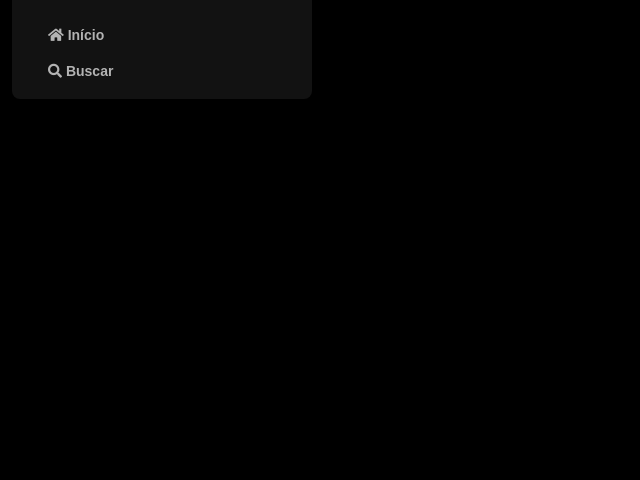
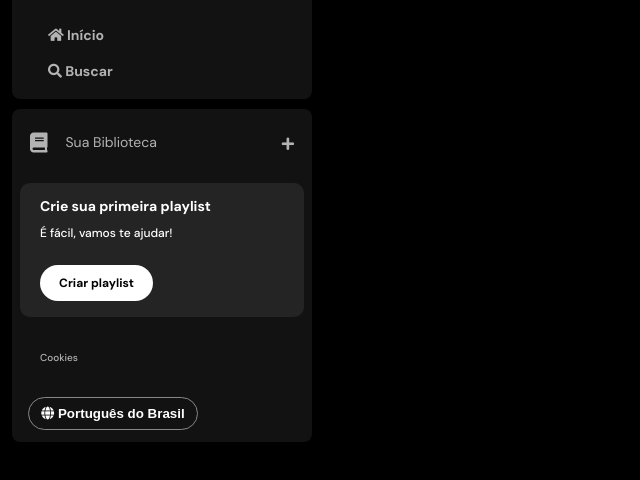
Before and after one commit to gabe1601/songs-site-project, a plain HTML site: page index.html in a window 1280 px wide. Shown: the part 74-554 px from the top of the page, without its empty margins (0-640 px from the left). Drawn offline with Linux system fonts and the light colour scheme.

Commit message:
library, buttons, cookies and languages add.

```diff
--- a/index.html
+++ b/index.html
@@ -6,7 +6,7 @@
     <title>Spotify Imersão</title>
     <link rel="stylesheet" href="reset.css">
     <link rel="stylesheet" href="style.css">
-
+    <link href="https://fonts.googleapis.com/css2?family=DM+Sans:wght@400;500;700&display=swap" rel="stylesheet">
     <link rel="stylesheet"
         href="https://use.fontawesome.com/releases/v5.15.4/css/solid.css"
         integrity="sha384-Tv5i09RULyHKMwX0E8wJUqSOaXlyu3SQxORObAI08iUwIalMmN5L6AvlPX2LMoSE"
@@ -21,13 +21,12 @@
 </head>
 <body>
     <div class="sidebar">
-        <nav class="sidebar__navegation">
+        <nav class="sidebar__navigation">
             <div class="logo">
                 <a href="">
                     <img src="./assets/icons/logo-spotify.png" alt="logo do spotify">
                 </a>
                 </div>
-                <div>
                     <ul>
                         <li>
                             <a href="">
@@ -42,9 +41,40 @@
                             </a>
                         </li>
                     </ul>
+        </nav>
+
+        <div class="library">
+            <div class="library__content">
+                <button class="library__button">
+                    <span class="fa fas fa-book"></span>
+                    <span>Sua Biblioteca</span>
+                </button>
+                <span class="fa fa-plus"></span>
+            </div>
+
+            <section class="section-playlist">
+                <div class="section-playlist__content">
+                    <span class="text title">Crie sua primeira playlist</span>
+                    <span class="text subtitle">É fácil, vamos te ajudar!</span>
+                    <button class="section-playlist__button">
+                        <span>Criar playlist</span>
+                    </button>
                 </div>
+            </section>
+
+            <div class="cookies">
+                <a href="">Cookies</a>
             </div>
-        </nav>
+
+            <div class="languages">
+                <button class="languages__button">
+                    <span class="fa fa-globe"></span>
+                    <span>Português do Brasil</span>
+                </button>
+            </div>
+
+        </div>
+
     </div>
 </body>
 </html>
--- a/style.css
+++ b/style.css
@@ -1,36 +1,36 @@
 body{
-    background-color: black;
+    background-color: #000;
 }
 
 .sidebar{
-    position: fixed;
-    top: 0;
-    left: 0;
-    bottom: 0;
-    padding: 12px;
-    width: 300px;
+    position:fixed;
+    top:0;
+    left:0;
+    bottom:0;
+    padding:12px;
+    width:300px;
 }
 
-.sidebar__navegation{
+.sidebar__navigation{
     background-color: #121212;
-    border-radius: 8px;
-    padding: 16px 0px 0px 16px;
+    border-radius:8px;
+    padding:16px 0 0 16px;
 }
 
-.sidebar__navegation .logo{
+.logo{
     background: #121212;
-    display: flex;
-    border-radius: 8px;
-    padding: 16px 0 0 16px;
+    display:flex;
+    border-radius:8px ;
+    padding:16px 0 0 16px;
 }
 
-.logo img{
-    width: 80px;
+.sidebar__navigation .logo img{
+    width:80px;
 }
 
 .sidebar nav ul{
     margin-top: 20px;
-    padding: 0 20px 10px 20px;
+    padding:0 20px 10px 20px;
 }
 
 .sidebar ul li{
@@ -44,3 +44,128 @@ body{
     font-size: 14px;
     font-family: "DM Sans", sans-serif;
 }
+
+.library{
+    background-color: #121212;
+    border-radius: 8px;
+    display: flex;
+    justify-content: space-between;
+    flex-direction: column;
+    padding: 4px 8px;
+    color: #b3b3b3;
+    font-weight: 600;
+    font-size: 14px;
+    margin-top: 10px;
+}
+
+.library .library__content{
+    display: flex;
+    justify-content: space-between;
+}
+
+.library .library__button{
+    font-family: "DM Sans", sans-serif;
+    display: flex;
+    margin-right: 10px;
+    color:#b3b3b3;
+    background-color: transparent;
+    border:0px;
+    font-size: 14px;
+    font-weight: 700px;
+    text-align: center;
+    text-decoration: none;
+    text-transform: none;
+    padding: 20px 10px;
+}
+
+.library .library__button .fa{
+    font-size: 20px;
+    margin-right: 10px;
+    font-weight: 300;
+    padding-right: 8px;
+    color:#b3b3b3;
+}
+
+.library .library__content .fa-plus{
+    margin: 24px 10px;
+}
+
+.section-playlist{
+    display:flex;
+    align-items: flex-start;
+    justify-content: space-between;
+    gap: 20px;
+    background-color: #242424;
+    color: #b3b3b3;
+    font-weight: 600;
+    font-size: 14px;
+    border-radius: 10px;
+    margin: 8px 0;
+    padding: 16px 20px;
+}
+
+.section-playlist .section-playlist__content{
+    display:flex;
+    flex-direction: column;
+}
+
+.section-playlist__content .text{
+    font-family: "DM Sans", sans-serif;
+    padding-bottom: 14px;
+    color: #fff;
+}
+
+.section-playlist__content .title{
+    font-weight: 700;
+}
+
+.section-playlist__content .subtitle{
+    font-weight: 500;
+    font-size: 12px;
+}
+
+.section-playlist__content .section-playlist__button{
+    display: flex;
+    justify-content: center;
+    background-color: #fff;
+    color: #000;
+    border-radius: 20px;
+    font-size: 12px;
+    font-weight: 700;
+    font-family: "DM Sans", sans-serif;
+    text-decoration: none;
+    text-transform: none;
+    padding: 10px;
+    margin-top: 12px;
+    border: 0;
+    width: 113px;
+}
+
+.sidebar .cookies{
+    margin:25px 20px;
+}
+
+.sidebar .cookies a{
+    color:#b3b3b3;
+    font-family: "DM Sans", sans-serif;
+    font-weight: 500;
+    font-size: 10px;
+    text-decoration: none;
+}
+
+.sidebar .cookies a:hover{
+    text-decoration: underline;
+}
+
+.languages .languages__button{
+    align-items: center;
+    background-color: transparent;
+    border: 1px solid #878787;
+    color:#fff;
+    cursor: pointer;
+    font-weight: bold;
+    width: 170px;
+    margin: 8px;
+    padding: 8px;
+    border-radius: 20px;
+}
```
